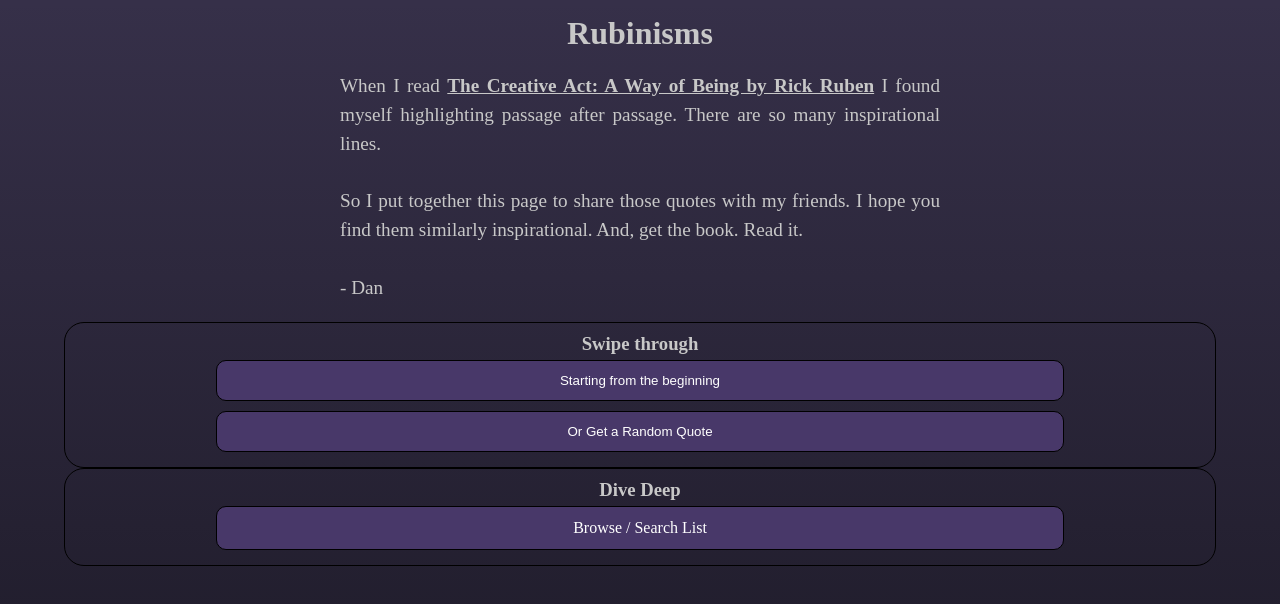
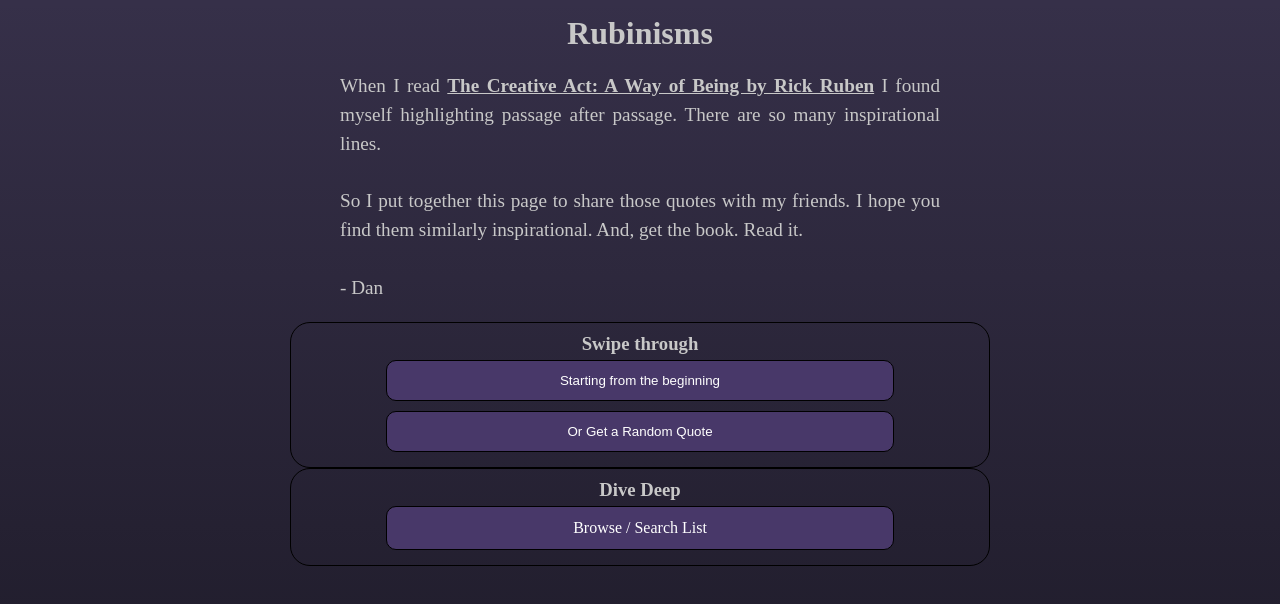
Before and after one commit to ddectis/rubinisms, a Next.js app: page / in a window 1280 px wide. Shown: the top 604 px of the page. Built offline with nearby package versions, Linux system fonts and the light colour scheme.

Commit message:
big screen css tweaks

```diff
--- a/src/styles/Home.module.css
+++ b/src/styles/Home.module.css
@@ -44,6 +44,7 @@
    width: 90%;
    display: flex;
    justify-content: space-around;
+   max-width: 500px;
 }
 
 .quoteHeading {
@@ -67,6 +68,7 @@
    align-items: center;
    border-radius: 20px;
    padding: 10px;
+   max-width: 700px;
 }
 
 .plusQuote {
```
